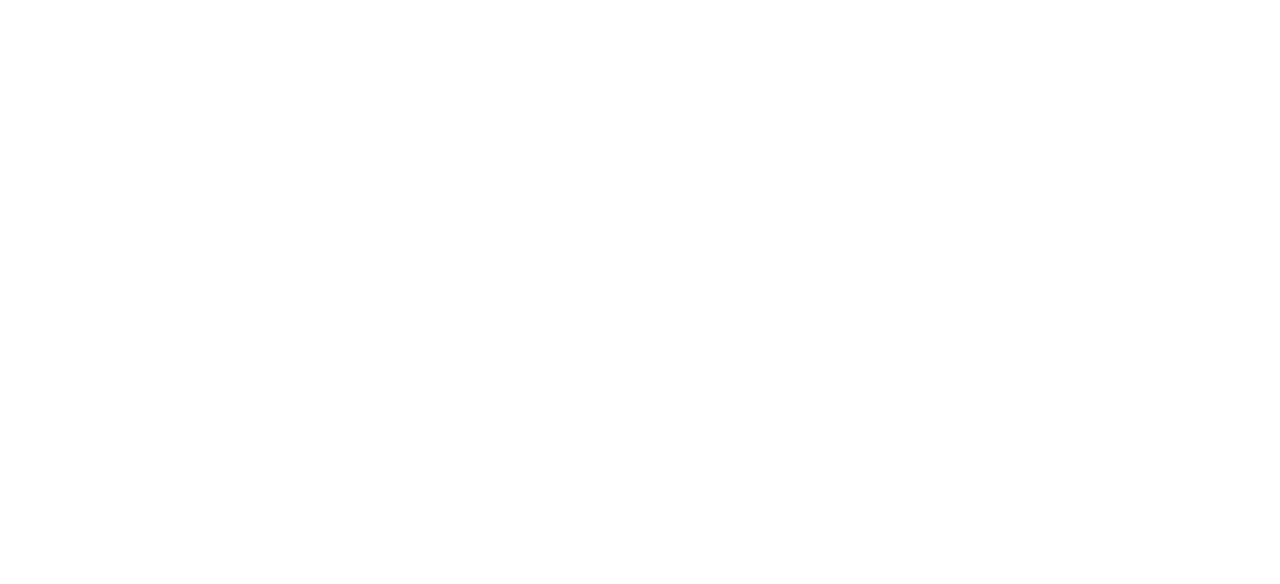
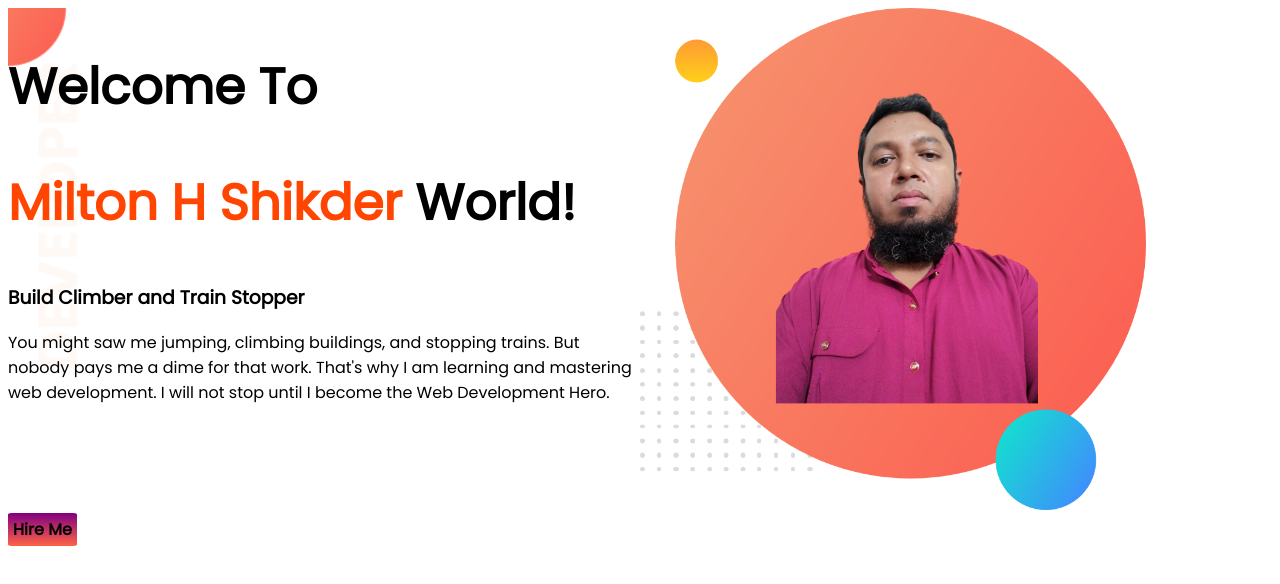
Before and after one commit to milton-ece/julfive, a plain HTML site: page index.html in a window 1280 px wide. Drawn offline with Linux system fonts and the light colour scheme.

Commit message:
top section done

```diff
--- a/index.html
+++ b/index.html
@@ -13,7 +13,23 @@
 </head>
 
 <body>
-
+    <section class="top-banner">
+        <div class="half-width">
+            <h1>Welcome To</h1>
+            <h1><span class="orange-color">Milton H Shikder</span> World!</h1>
+            <h3>Build Climber and Train Stopper</h3>
+            <p>You might saw me jumping, climbing buildings, and stopping trains. But nobody pays me a dime for that
+                work.
+                That's why I am learning and mastering web development. I will not stop until I become the Web
+                Development
+                Hero.
+            </p>
+        </div>
+        <div class="half-width">
+            <img src="images/milton.png" alt="">
+        </div>
+    </section>
+    <a class="link-button" href="https://www.youtube.com/"> Hire Me</a>
 </body>
 
 </html>
--- a/style.css
+++ b/style.css
@@ -1,3 +1,32 @@
+h1{
+    font-size: 50px;
+}
 body{
     font-family: 'Poppins', sans-serif;
 }
+.orange-color{
+    color: orangered;
+}
+section{
+    display: flex;
+}
+.half-width{
+    width: 50%;
+}
+.half-width img{
+    width: 80%;
+}
+.link-button{
+    text-decoration: none;
+    background-image: linear-gradient(purple,tomato);
+    border: palevioletred;
+    border-radius: 5%;
+    padding: 5px;
+    color: black;
+    font-weight: 700;
+}
+.top-banner{
+    background-image: url(images/top-banner.png);
+    background-repeat: no-repeat;
+    padding: 0;
+}
```
